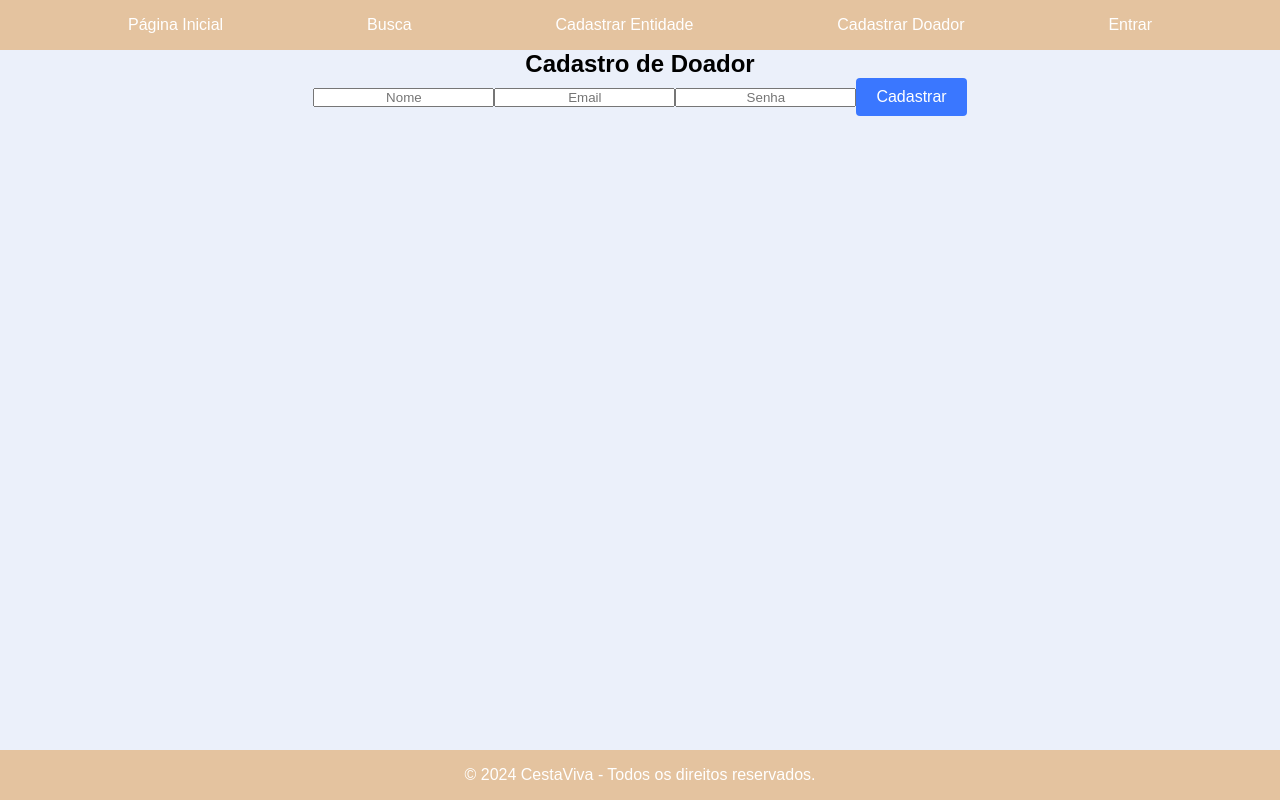
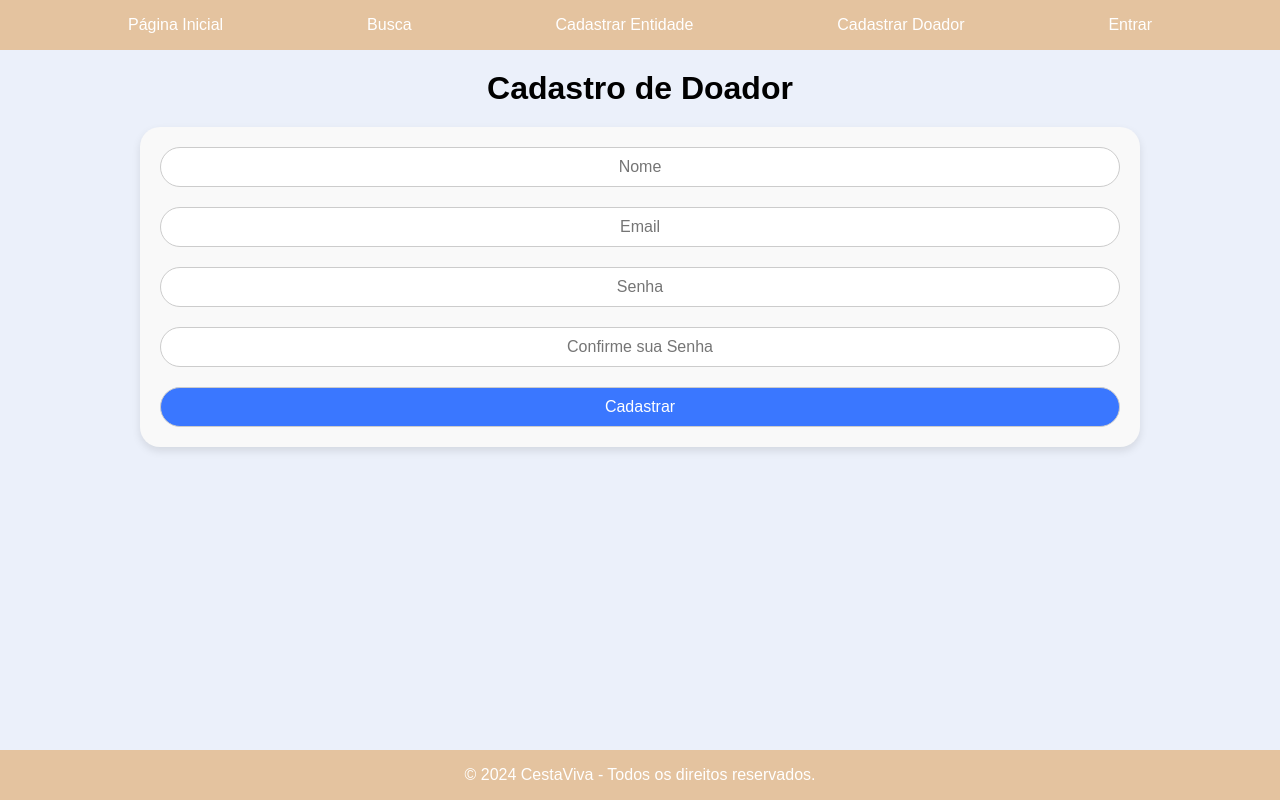
Before and after one commit to Amicuchi/CestaViva, a React (Vite) app: page /cadastro-doador in a window 1280 px wide. Built offline with nearby package versions, Linux system fonts and the light colour scheme.

Commit message:
Alteração no estilo do Cadastro de Doador

```diff
--- a/src/pages/CadastroDoador.jsx
+++ b/src/pages/CadastroDoador.jsx
@@ -1,9 +1,11 @@
+import '../styles/CadastroDoador.css'
 import { useState } from 'react';
 
 function CadastroDoador() {
     const [nome, setNome] = useState('');
     const [email, setEmail] = useState('');
     const [senha, setSenha] = useState('');
+    const [senha2, setSenha2] = useState('');
 
     const handleSubmit = (e) => {
         e.preventDefault();
@@ -13,12 +15,13 @@ function CadastroDoador() {
 
     return (
         <div>
-            <h2>Cadastro de Doador</h2>
-            <form onSubmit={handleSubmit}>
-                <input type="text" placeholder="Nome" value={nome} onChange={(e) => setNome(e.target.value)} required />
-                <input type="email" placeholder="Email" value={email} onChange={(e) => setEmail(e.target.value)} required />
-                <input type="password" placeholder="Senha" value={senha} onChange={(e) => setSenha(e.target.value)} required />
-                <button type="submit">Cadastrar</button>
+            <h2 className='TitleH2'>Cadastro de Doador</h2>
+            <form className='CDForm' onSubmit={handleSubmit}>
+                <input type="text" className='CDInput' id="CDNome" name="CDNome" placeholder="Nome" value={nome} onChange={(e) => setNome(e.target.value)} required />
+                <input type="email" className='CDInput' id="CDEmail" name="CDEmail" placeholder="Email" value={email} onChange={(e) => setEmail(e.target.value)} required />
+                <input type="password" className='CDInput' id="CDSenha" name="CDSenha" placeholder="Senha" value={senha} onChange={(e) => setSenha(e.target.value)} required />
+                <input type="password" className='CDInput' id="CDConfirmaSenha" name="CDConfirmaSenha" placeholder="Confirme sua Senha" value={senha2} onChange={(e) => setSenha2(e.target.value)} required />
+                <button type="submit" className="CDButton">Cadastrar</button>
             </form>
         </div>
     );
--- /dev/null
+++ b/src/styles/CadastroDoador.css
@@ -0,0 +1,29 @@
+.CDForm {
+    display: flex;
+    flex-direction: column;
+    align-items: center;
+    max-width: 1000px;
+    margin: 0 auto;
+    padding: 20px;
+    background-color: #f9f9f9;
+    border-radius: 20px;
+    box-shadow: 0 4px 8px rgba(0, 0, 0, 0.1);
+    gap: 20px;
+}
+
+.CDInput,
+.CDButton {
+    width: 100%;
+    padding: 10px;
+    border: 1px solid #ccc;
+    border-radius: 20px;
+    font-size: 1rem;
+    box-sizing: border-box;
+}
+
+.CDInput:focus,
+.CDButton:focus  {
+    border-color: #3a77ff;
+    outline: none;
+    box-shadow: 0 0 5px rgba(58, 119, 255, 0.3);
+}
--- a/src/styles/CadastroEntidade.css
+++ b/src/styles/CadastroEntidade.css
@@ -13,7 +13,7 @@
 
     display: grid;
     grid-template-columns: 1fr 1fr;
-    grid-template-rows: auto; /* ajusta as linhas de acordo com o conteúdo */
+    grid-template-rows: auto;
     grid-template-areas:
         "cnpj cnpj"
         "razaoSocial razaoSocial"
--- a/src/styles/index.css
+++ b/src/styles/index.css
@@ -52,6 +52,7 @@ footer {
 
 
 .TitleH2{
+    margin-top: 20px;
     margin-bottom: 20px;
     font-size: 2rem;
 }
```
Also changed, not shown: src/styles/Login.css (added).
